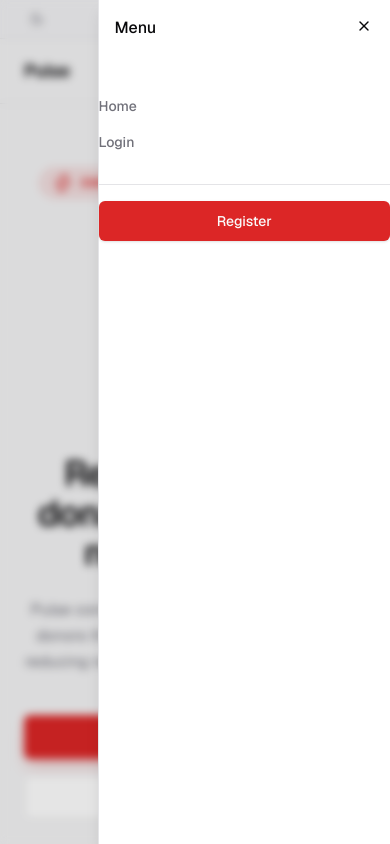
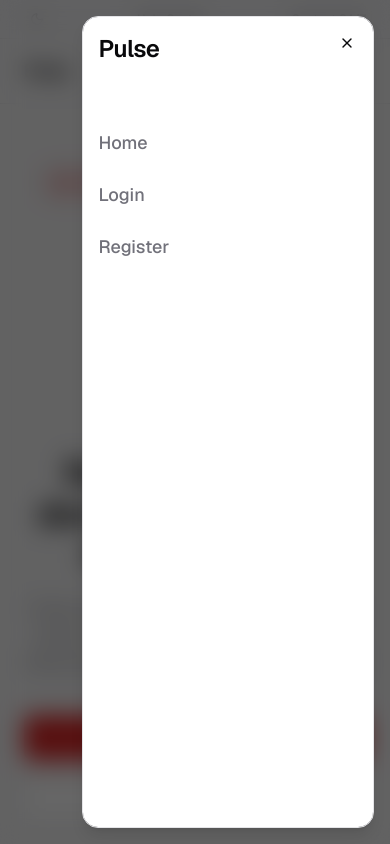
Before and after one commit to 43UniProjects/pulse, a Next.js app: page / in a window 390 px wide. Both pictures are taken after a click on the button 348 px from the left and 71 px from the top of the page. Shown: the top 844 px of the page. Built offline with nearby package versions, Linux system fonts and the light colour scheme.

Commit message:
style(ui): beautify the hamburgur menu

```diff
--- a/components/navbar/MobileMenu.tsx
+++ b/components/navbar/MobileMenu.tsx
@@ -31,31 +31,33 @@ export default function MobileMenu() {
         </SheetTrigger>
         <SheetContent side="right" className="w-[300px] sm:w-[400px]">
           <SheetHeader>
-            <SheetTitle className="text-left">Menu</SheetTitle>
+            <SheetTitle className="text-left font-semibold tracking-tight text-2xl text-foreground">
+              Pulse
+            </SheetTitle>
           </SheetHeader>
-          <div className="flex flex-col gap-4 mt-6">
-            <ul className="flex flex-col gap-4">
+          <div className="flex flex-col mt-8 px-4">
+            <ul className="flex flex-col gap-6">
               {NAV_LINKS.map(({ label, href }) => (
                 <li key={href}>
                   <Link
                     href={href}
                     onClick={() => setOpen(false)}
-                    className="block text-sm font-medium text-muted-foreground hover:text-foreground transition-colors"
+                    className="block text-lg font-medium text-muted-foreground hover:text-foreground transition-all"
                   >
                     {label}
                   </Link>
                 </li>
               ))}
+              <li>
+                <Link
+                  href="/register"
+                  onClick={() => setOpen(false)}
+                  className="block text-lg font-medium text-muted-foreground hover:text-foreground transition-all"
+                >
+                  Register
+                </Link>
+              </li>
             </ul>
-            <div className="mt-4 pt-4 border-t border-border">
-              <Link
-                href="/register"
-                onClick={() => setOpen(false)}
-                className="flex items-center justify-center h-10 px-4 rounded-md bg-primary text-primary-foreground text-sm font-medium hover:bg-primary/90 transition-colors shadow-sm focus:ring-2 focus:ring-ring focus:ring-offset-2 focus:ring-offset-background"
-              >
-                Register
-              </Link>
-            </div>
           </div>
         </SheetContent>
       </Sheet>
--- a/components/ui/sheet.tsx
+++ b/components/ui/sheet.tsx
@@ -28,7 +28,7 @@ function SheetOverlay({ className, ...props }: SheetPrimitive.Backdrop.Props) {
     <SheetPrimitive.Backdrop
       data-slot="sheet-overlay"
       className={cn(
-        'fixed inset-0 z-50 bg-black/10 transition-opacity duration-150 data-ending-style:opacity-0 data-starting-style:opacity-0 supports-backdrop-filter:backdrop-blur-xs',
+        'fixed inset-0 z-50 bg-black/60 transition-opacity duration-150 data-ending-style:opacity-0 data-starting-style:opacity-0 backdrop-blur-md',
         className,
       )}
       {...props}
@@ -53,7 +53,7 @@ function SheetContent({
         data-slot="sheet-content"
         data-side={side}
         className={cn(
-          'fixed z-50 flex flex-col gap-4 bg-popover bg-clip-padding text-sm text-popover-foreground shadow-lg transition duration-200 ease-in-out data-ending-style:opacity-0 data-starting-style:opacity-0 data-[side=bottom]:inset-x-0 data-[side=bottom]:bottom-0 data-[side=bottom]:h-auto data-[side=bottom]:border-t data-[side=bottom]:data-ending-style:translate-y-[2.5rem] data-[side=bottom]:data-starting-style:translate-y-[2.5rem] data-[side=left]:inset-y-0 data-[side=left]:left-0 data-[side=left]:h-full data-[side=left]:w-3/4 data-[side=left]:border-r data-[side=left]:data-ending-style:translate-x-[-2.5rem] data-[side=left]:data-starting-style:translate-x-[-2.5rem] data-[side=right]:inset-y-0 data-[side=right]:right-0 data-[side=right]:h-full data-[side=right]:w-3/4 data-[side=right]:border-l data-[side=right]:data-ending-style:translate-x-[2.5rem] data-[side=right]:data-starting-style:translate-x-[2.5rem] data-[side=top]:inset-x-0 data-[side=top]:top-0 data-[side=top]:h-auto data-[side=top]:border-b data-[side=top]:data-ending-style:translate-y-[-2.5rem] data-[side=top]:data-starting-style:translate-y-[-2.5rem] data-[side=left]:sm:max-w-sm data-[side=right]:sm:max-w-sm',
+          'fixed z-50 flex flex-col gap-4 bg-popover bg-clip-padding text-sm text-popover-foreground shadow-lg transition duration-200 ease-in-out data-ending-style:opacity-0 data-starting-style:opacity-0 data-[side=bottom]:inset-x-0 data-[side=bottom]:bottom-0 data-[side=bottom]:h-auto data-[side=bottom]:border-t data-[side=bottom]:data-ending-style:translate-y-[2.5rem] data-[side=bottom]:data-starting-style:translate-y-[2.5rem] data-[side=left]:inset-y-0 data-[side=left]:left-0 data-[side=left]:h-full data-[side=left]:w-3/4 data-[side=left]:border-r data-[side=left]:data-ending-style:translate-x-[-2.5rem] data-[side=left]:data-starting-style:translate-x-[-2.5rem] data-[side=right]:inset-y-4 data-[side=right]:right-4 data-[side=right]:h-[calc(100dvh-2rem)] data-[side=right]:rounded-2xl sm:data-[side=right]:inset-y-6 sm:data-[side=right]:right-6 sm:data-[side=right]:h-[calc(100dvh-3rem)] sm:data-[side=right]:rounded-[2rem] data-[side=right]:w-3/4 data-[side=right]:border data-[side=right]:border-border data-[side=right]:data-ending-style:translate-x-[2.5rem] data-[side=right]:data-starting-style:translate-x-[2.5rem] data-[side=top]:inset-x-0 data-[side=top]:top-0 data-[side=top]:h-auto data-[side=top]:border-b data-[side=top]:data-ending-style:translate-y-[-2.5rem] data-[side=top]:data-starting-style:translate-y-[-2.5rem] data-[side=left]:sm:max-w-sm data-[side=right]:sm:max-w-sm',
           className,
         )}
         {...props}
```
